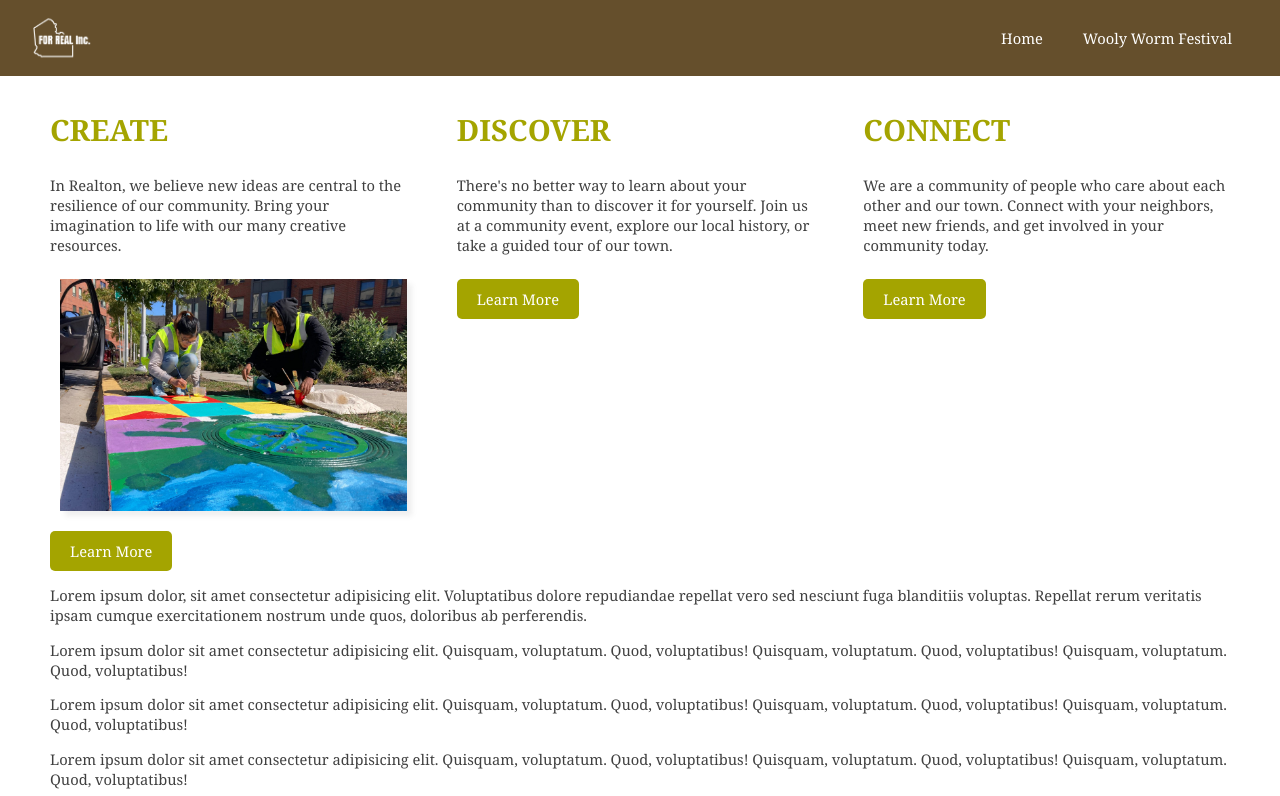
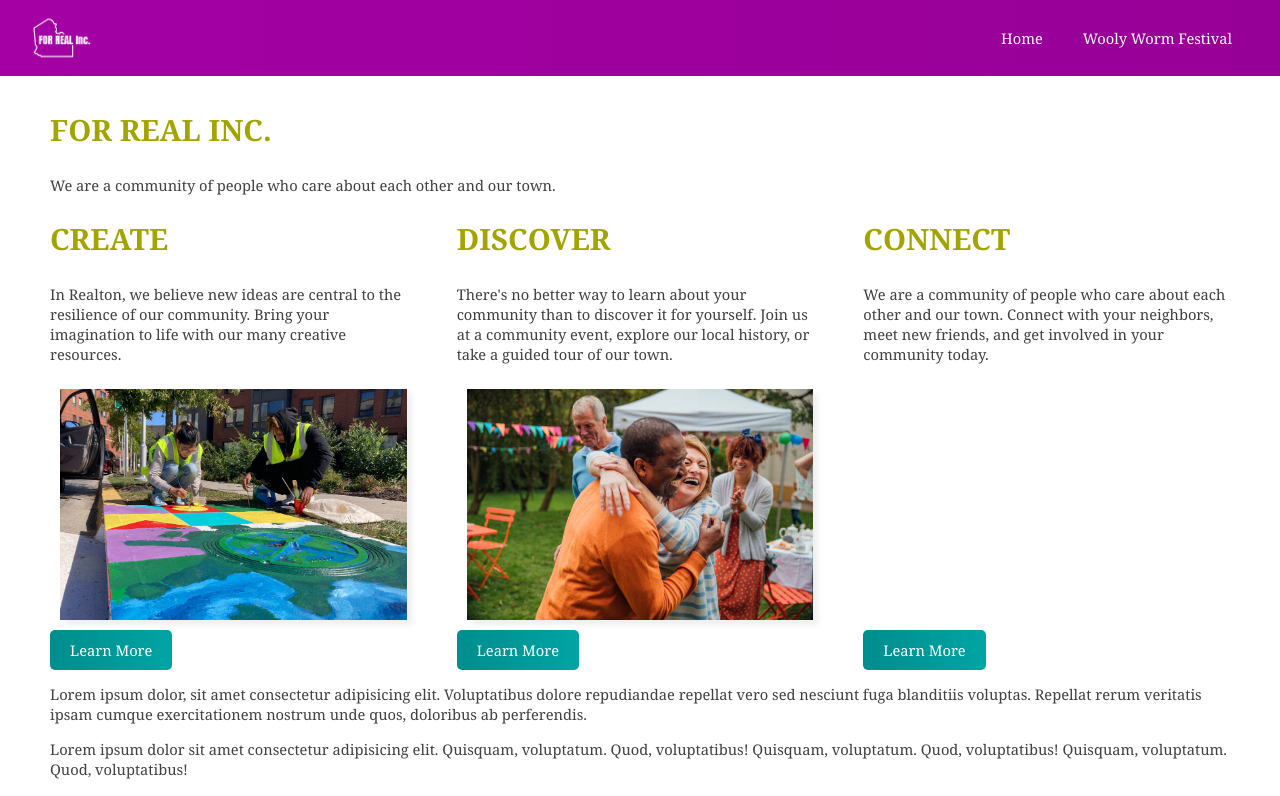
Before and after one commit to kcclayton/CSC-372-Assignment1, a plain HTML site: page index.html in a window 1280 px wide. Shown: the top 796 px of the page. Drawn offline with Linux system fonts and the light colour scheme.

Commit message:
Added softening visual effects because #A4A400 is the worst color known to man

```diff
--- a/index.html
+++ b/index.html
@@ -43,6 +43,17 @@
 
     <main>
 
+        <section class="hero-section">
+
+            <div class="hero-text">
+
+                <h1>For Real Inc.</h1>
+                <p>We are a community of people who care about each other and our town.</p>
+
+            </div>
+
+        </section>
+
         <section class="grid">
 
             <!-- CREATE SECTION -->
@@ -72,6 +83,10 @@
                     There's no better way to learn about your community than to discover it for yourself.
                     Join us at a community event, explore our local history, or take a guided tour of our town.
                 </p>
+                <div class="img-container">
+                    <img src="images/discover.jpg" alt="Two people hugging joyfully at a community festival" class="article-image">
+                </div>
+
                 <a href="discover.html" class="learn-btn">Learn More</a>
 
             </article>
@@ -84,7 +99,7 @@
                     We are a community of people who care about each other and our town.
                     Connect with your neighbors, meet new friends, and get involved in your community today.
                 </p>
-                <a href="explore.html" class="learn-btn">Learn More</a>
+                <a href="connect.html" class="learn-btn">Learn More</a>
             </article>
 
         </section>
@@ -154,7 +169,9 @@
             Excepteur sint occaecat cupidatat non proident, sunt in culpa qui officia deserunt mollit anim id est
             laborum.
         </p>
+
     </main>
+
 </body>
 
 </html>
--- a/style.css
+++ b/style.css
@@ -4,6 +4,8 @@ body {
   margin: 80px 0 0 0;
   padding: 0;
   background-color: white;
+  background-image: radial-gradient(#fffbf9 1px, transparent 1px);
+  background-size: 16px 16px;
   color: #404040;
   font-size: 11pt;
   font-family: Georgia, Garamond, serif;
@@ -11,7 +13,8 @@ body {
 
 /* NAVBAR STYLING */
 .navbar {
-  background-color: #654f2c;
+  background-color: #A400A4;
+  background-image: linear-gradient(to right, #A400A4, #970097);
   color: white;
   /* Padding, margins, etc */
   padding: 0.5rem 1rem;
@@ -108,7 +111,14 @@ main h1 {
 .grid {
   display: grid;
   grid-template-columns: repeat(3, 1fr);
+  grid-auto-rows: auto;
+  align-items: stretch;
   gap: 40px;
+}
+
+.grid > .container {
+  display: flex;
+  flex-direction: column;
 }
 
 .img-container {
@@ -131,11 +141,16 @@ main h1 {
   display: inline-block;
   padding: 10px 20px;
   margin-top: 10px;
-  background-color: #A4A400; /* not sufficient contrast */
+  background-color: #00A4A4;
+  background-image: linear-gradient(to left, #00A4A4, #008d8d);
   color: white;
   text-decoration: none;
   border-radius: 5px;
-  transition: background-color 0.3s ease;
+}
+
+.grid > .container .learn-btn {
+  align-self: flex-start;
+  margin-top: auto;
 }
 
 @media (max-width: 768px) {
```
Also changed, not shown: images/discover.jpg (added).
